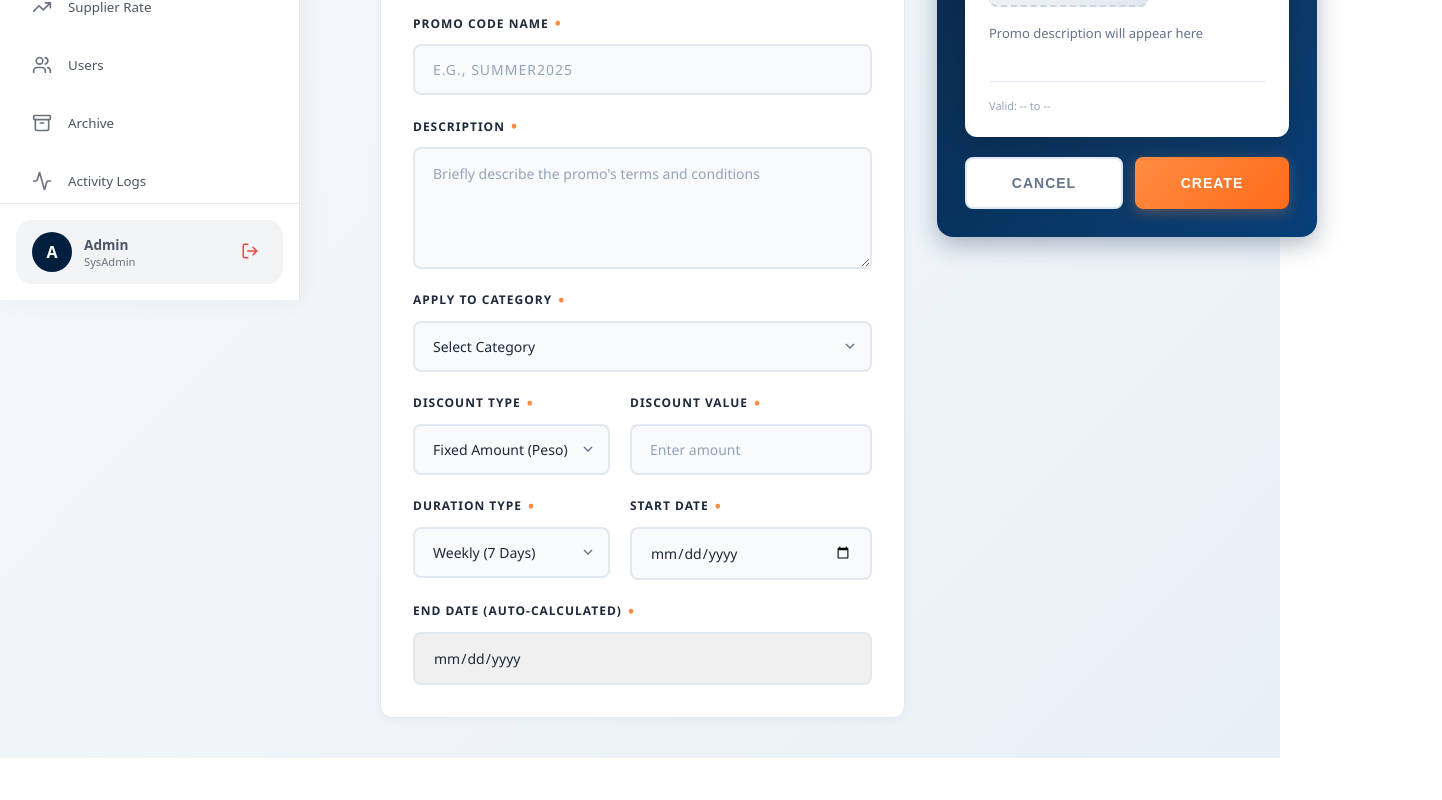
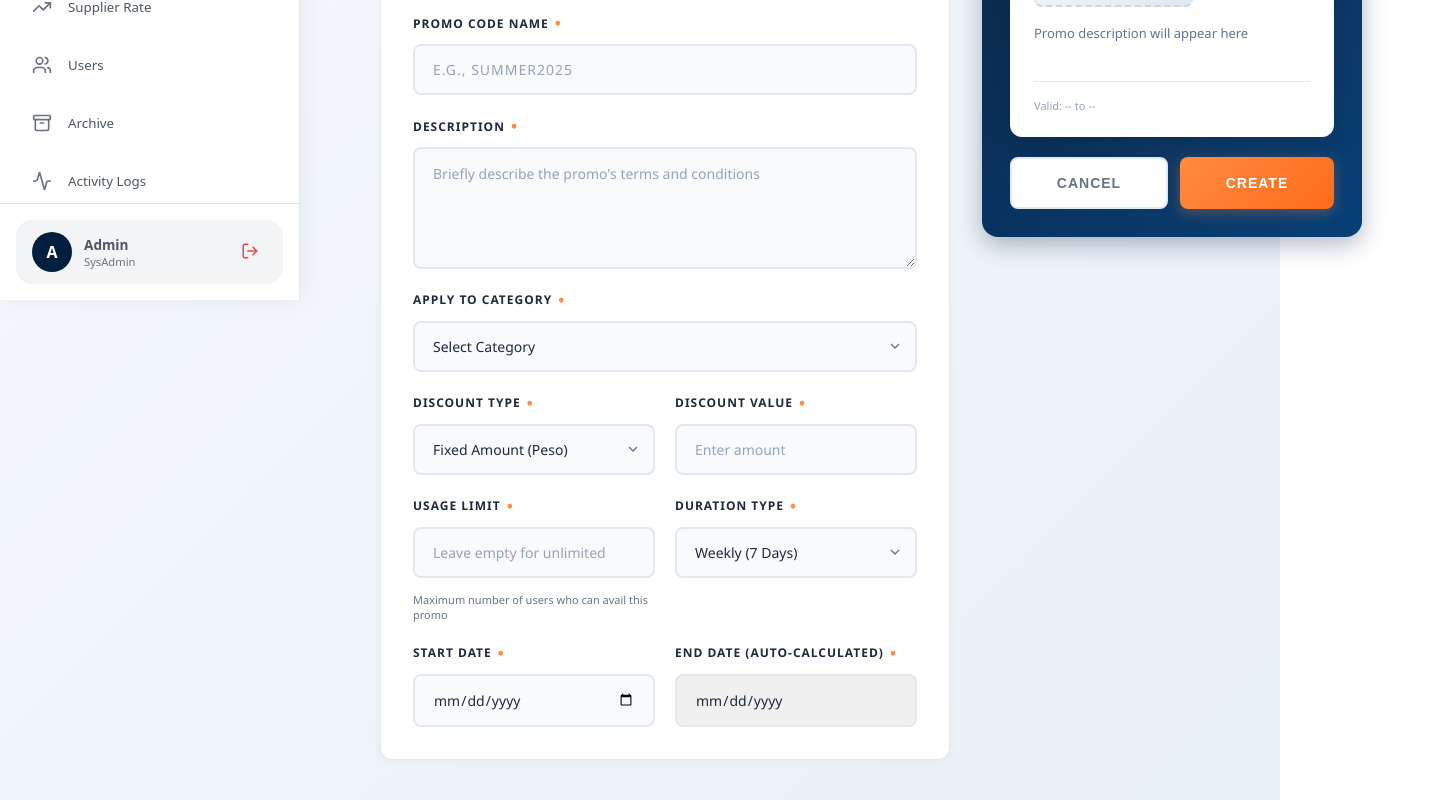
Before and after one commit to WanderWave-Travel-and-Tours/WWTT-Website, a React (Vite) app in the folder admin/: page /add-promo in a window 1280 px wide. Shown: the part 500-1300 px from the top of the page, 1442 px wide, since content can reach past the window. Before the commit the page ends 1258 px from the top, so only its background shows below. Built offline with nearby package versions, Linux system fonts and the light colour scheme.

Commit message:
feat(promo): add usage limit and used count fields; implement promo claim route

```diff
--- a/admin/src/components/addpromo/addpromo.jsx
+++ b/admin/src/components/addpromo/addpromo.jsx
@@ -18,7 +18,8 @@ const AddPromo = () => {
         discountType: 'Fixed Amount (Peso)',
         discountValue: '',
         durationType: 'Weekly',
-        startDate: ''
+        startDate: '',
+        usageLimit: ''
     });
 
     // Image State
@@ -92,7 +93,7 @@ const AddPromo = () => {
 
     const handleSubmit = async () => {
         if (!promoDetails.code || !promoDetails.description || !promoDetails.category ||
-            !promoDetails.discountValue || !promoDetails.startDate) {
+            !promoDetails.discountValue || !promoDetails.startDate || !promoDetails.usageLimit) {
             alert('Please fill in all required fields');
             return;
         }
@@ -109,6 +110,8 @@ const AddPromo = () => {
             formData.append('durationType', promoDetails.durationType);
             formData.append('startDate', promoDetails.startDate);
             formData.append('validUntil', promoDetails.validUntil);
+            formData.append('usageLimit', promoDetails.usageLimit);
+
 
             if (imageFile) {
                 formData.append('image', imageFile);
@@ -143,7 +146,8 @@ const AddPromo = () => {
                     discountType: 'Fixed Amount (Peso)',
                     discountValue: '',
                     durationType: 'Weekly',
-                    startDate: ''
+                    startDate: '',
+                    usageLimit: ''
                 });
                 setImageFile(null);
                 setImagePreview(null);
@@ -169,7 +173,8 @@ const AddPromo = () => {
             discountType: 'Fixed Amount (Peso)',
             discountValue: '',
             durationType: 'Weekly',
-            startDate: ''
+            startDate: '',
+            usageLimit: ''
         });
         setImageFile(null);
         setImagePreview(null);
@@ -312,6 +317,21 @@ const AddPromo = () => {
                                     </div>
 
                                     <div className="promo-field">
+                                        <label>Usage Limit</label>
+                                        <input
+                                            type="number"
+                                            name="usageLimit"
+                                            value={promoDetails.usageLimit}
+                                            onChange={handleChange}
+                                            placeholder="Leave empty for unlimited"
+                                            min="1"
+                                        />
+                                        <small style={{fontSize: '11px', color: '#64748b', marginTop: '4px'}}>
+                                            Maximum number of users who can avail this promo
+                                        </small>
+                                    </div>
+
+                                    <div className="promo-field">
                                         <label>Duration Type</label>
                                         <select
                                             name="durationType"
@@ -334,7 +354,7 @@ const AddPromo = () => {
                                         />
                                     </div>
 
-                                    <div className="promo-field promo-field--full">
+                                    <div className="promo-field">
                                         <label>End Date (Auto-Calculated)</label>
                                         <input
                                             type="date"
```
Also changed, not shown: 5 other files (tests, documents, lock files or other folders).
